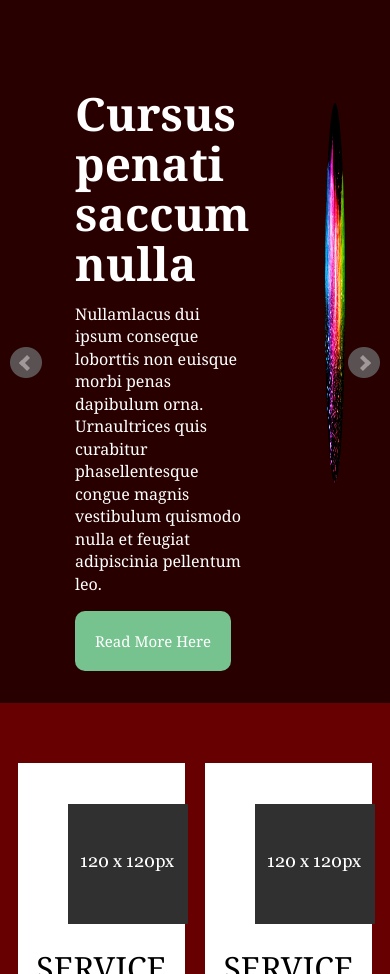
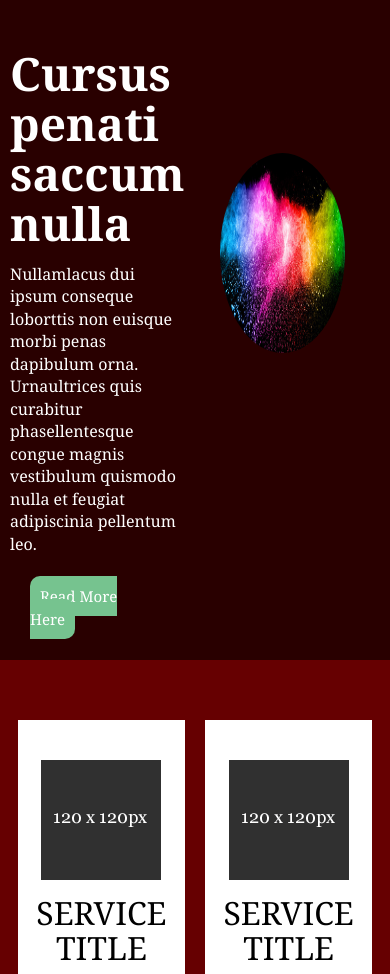
Before and after one commit to abdsehab/the-modernist, a plain HTML site: page index.html in a window 390 px wide. Shown: the part 126-1100 px from the top of the page. Drawn offline with nearby package versions, Linux system fonts and the light colour scheme.

Commit message:
try to more responsive

```diff
--- a/css/responsive.css
+++ b/css/responsive.css
@@ -26,32 +26,50 @@
     }
 
     .service img {
-        margin: 25% 20% 20px 30%;
+        margin: 0;
+        padding: 15px;
+    }
+
+}
+
+
+@media screen and (min-width: 200px) and (max-width: 480px){
+
+    .text-area{
+        padding: 0;
+        margin: 0;
+    }
+
+    .text-area p{
+        margin-bottom: 10px;
+    }
+
+    .bx-wrapper .bx-controls-direction a{
+        display: none;
+    }
+
+    .bx-wrapper .bx-controls-direction a{
+        display: none;
+    }
+
+    .img-area img{
+
+        width: 200px;
+        height: 200px;
+
+        margin: 100px 0px;
+    }
+
+    .slider-area-button{
+        margin: 20px;
     }
 
 
 
 
-
-
-
-
-
-
-
-
-
-
-
-
-
-
-
-
-
-
-
-
+    .slider-area-button a{
+        padding: 10px;
+    }
 
 
 
--- a/index.html
+++ b/index.html
@@ -64,7 +64,9 @@
                         <h2>Cursus penati
                             saccum nulla</h2>
                             <p>Nullamlacus dui ipsum conseque loborttis non euisque morbi penas dapibulum orna. Urnaultrices quis curabitur phasellentesque congue magnis vestibulum quismodo nulla et feugiat adipiscinia pellentum leo.</p>
+                            <div class="slider-area-button">
                                 <a href="#">Read More Here</a>
+                            </div>
                        </div>
                        <div class="img-area">
                            <img src="img/slider-img.jpg" alt="img">
@@ -76,7 +78,9 @@
                      <h2>Cursus penati
                          saccum nulla</h2>
                          <p>Nullamlacus dui ipsum conseque loborttis non euisque morbi penas dapibulum orna. Urnaultrices quis curabitur phasellentesque congue magnis vestibulum quismodo nulla et feugiat adipiscinia pellentum leo.</p>
+                         <div class="slider-area-button">
                              <a href="#">Read More Here</a>
+                         </div>
                     </div>
                     <div class="img-area">
                         <img src="img/slider-img.jpg" alt="img">
@@ -92,22 +96,30 @@
          <div class="service-area">
              <div class="service-container">
                  <div class="service">
+                     <div class="service-img">
                         <img src="img/service-img.png" alt="service">
+                     </div>
                      <h3>SERVICE TITLE</h3>
                      <p>Vestassapede et donec ut est libe ros sus et eget sed eget quisq ueta habitur augue</p>
                  </div>
                  <div class="service">
+                    <div class="service-img">
                        <img src="img/service-img.png" alt="service">
+                    </div>
                     <h3>SERVICE TITLE</h3>
                     <p>Vestassapede et donec ut est libe ros sus et eget sed eget quisq ueta habitur augue</p>
                 </div>
                 <div class="service">
+                    <div class="service-img">
                        <img src="img/service-img.png" alt="service">
+                    </div>
                     <h3>SERVICE TITLE</h3>
                     <p>Vestassapede et donec ut est libe ros sus et eget sed eget quisq ueta habitur augue</p>
                 </div>
                 <div class="service">
+                    <div class="service-img">
                        <img src="img/service-img.png" alt="service">
+                    </div>
                     <h3>SERVICE TITLE</h3>
                     <p>Vestassapede et donec ut est libe ros sus et eget sed eget quisq ueta habitur augue</p>
                 </div>
--- a/style.css
+++ b/style.css
@@ -327,6 +327,10 @@ body{
    line-height: 35px;
 }
 
-.service img{
-    margin: 45px 45px 20px 45px;
+
+.service-img{
+    display: flex;
+    justify-content: center;
+    align-items: center;
+    padding-top: 15%;
 }
```
Lines whose indentation alone changed are shown as unchanged.
